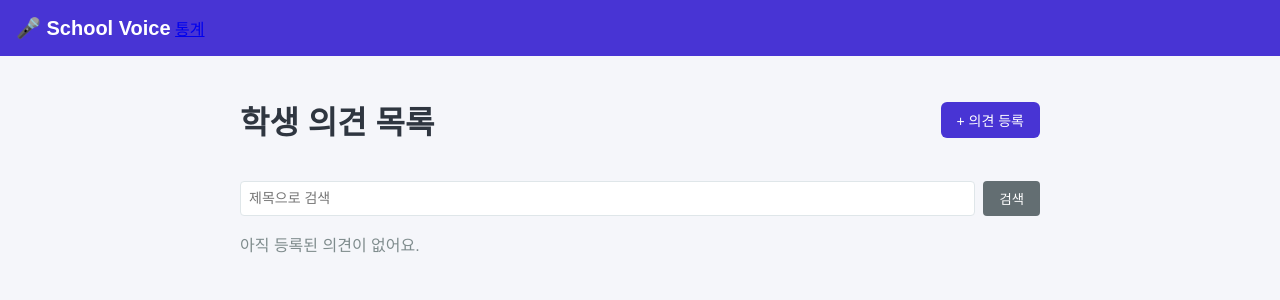
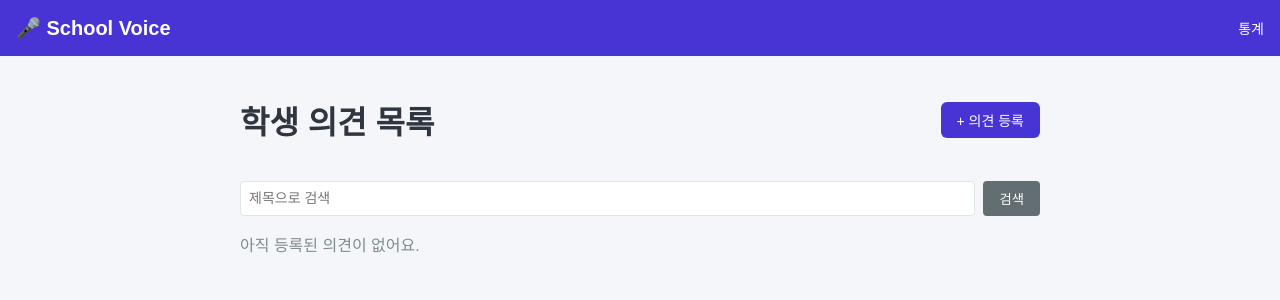
Before and after one commit to james200858-ux/school-voice, a Flask app: page / in a window 1280 px wide. Shown: the top 300 px of the page. Run offline with Flask 3, Linux system fonts and the light colour scheme; data that the repository does not hold is empty.

Commit message:
Update style.css

```diff
--- a/static/style.css
+++ b/static/style.css
@@ -8,6 +8,9 @@ body {
 .navbar {
     background-color: #4834d4;
     padding: 16px;
+    display: flex;
+    justify-content: space-between;
+    align-items: center;
 }
 
 .logo {
@@ -15,6 +18,12 @@ body {
     font-size: 20px;
     font-weight: bold;
     text-decoration: none;
+}
+
+.nav-link {
+    color: white;
+    text-decoration: none;
+    font-size: 14px;
 }
 
 .container {
@@ -167,3 +176,10 @@ body {
     background-color: #dfe6e9;
     cursor: not-allowed;
 }
+
+.chart-box {
+    background: white;
+    border-radius: 8px;
+    padding: 20px;
+    box-shadow: 0 1px 3px rgba(0,0,0,0.1);
+}
```
